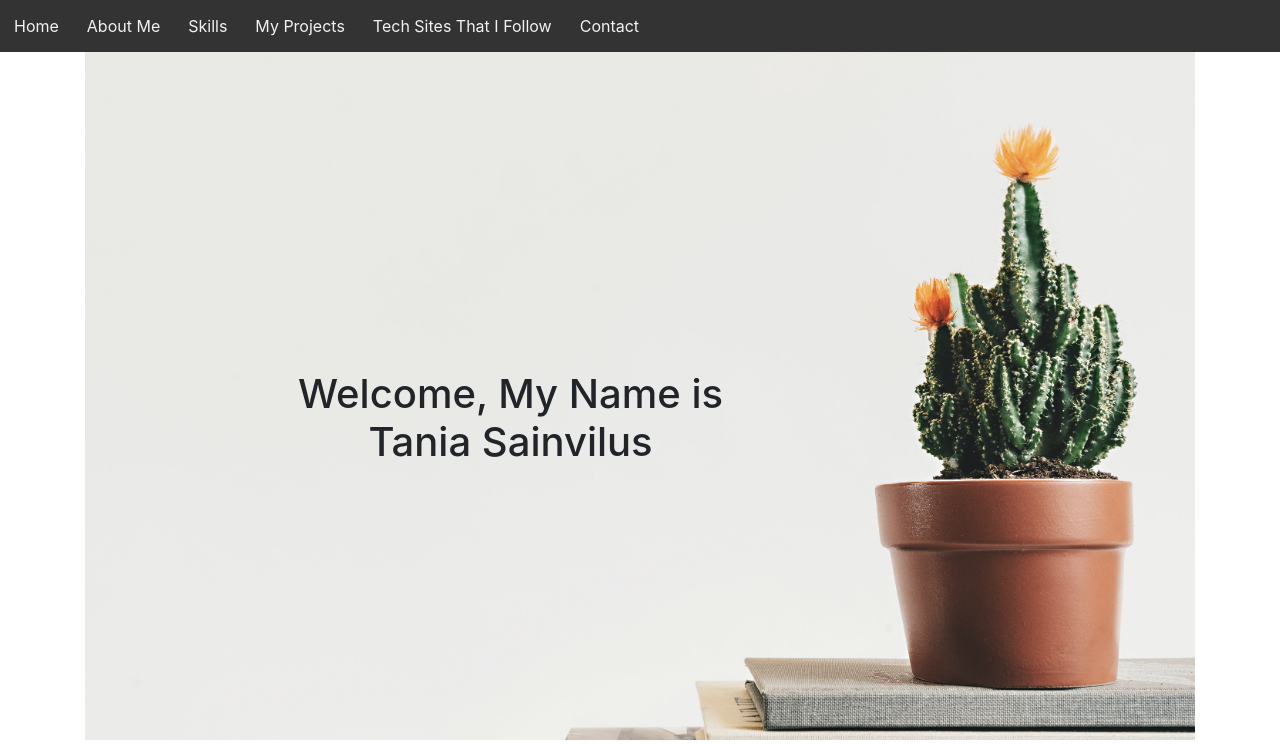
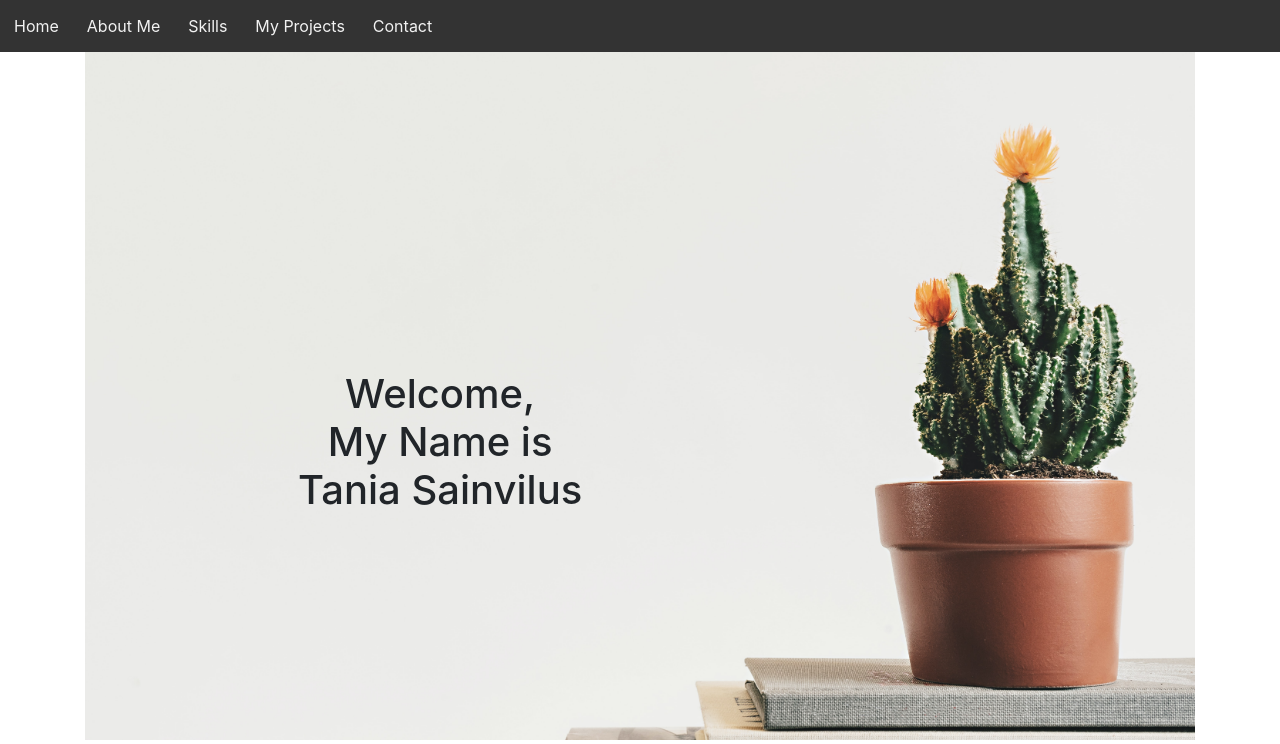
Before and after one commit to TaniaSainvilus/myportfolio, a PHP site: page / in a window 1280 px wide. Shown: the top 744 px of the page. Run offline with PHP 8.4, Linux system fonts and the light colour scheme; some libraries are stand-ins or nearby versions; some web fonts are replaced.

```diff
--- a/css/style.css
+++ b/css/style.css
@@ -7,7 +7,7 @@ html {
 
 body {
     background: black;
-    font-family: 'Montserrat', sans-serif;
+    font-family: 'Open Sans Condensed', sans-serif;
     overflow-x: scroll;
     object-fit: cover;
     height: 100%;
--- a/home.html
+++ b/home.html
@@ -23,14 +23,15 @@
     <header>
         <div class="container main">
             <section id="top-pic"><img src="images/plant.jpg" alt=""></section>
-            <h1 id="welcome"> Welcome, My Name is <br> Tania Sainvilus</h1>
+            <h1 id="welcome"> Welcome, <br> My Name is <br> Tania Sainvilus</h1>
+
         </div>
         <div id="navbar">
-            <a href="#top-container">Home</a>
+            <a href="#top-pic">Home</a>
             <a href="#main-container">About Me</a>
             <a href="#container-skills">Skills</a>
             <a href="#container-projects">My Projects</a>
-            <a href="#news">Tech Sites That I Follow</a>
+            <!-- <a href="#">Tech Sites That I Follow</a> -->
             <a href="#contact">Contact</a>
         </div>
         </header>
```
